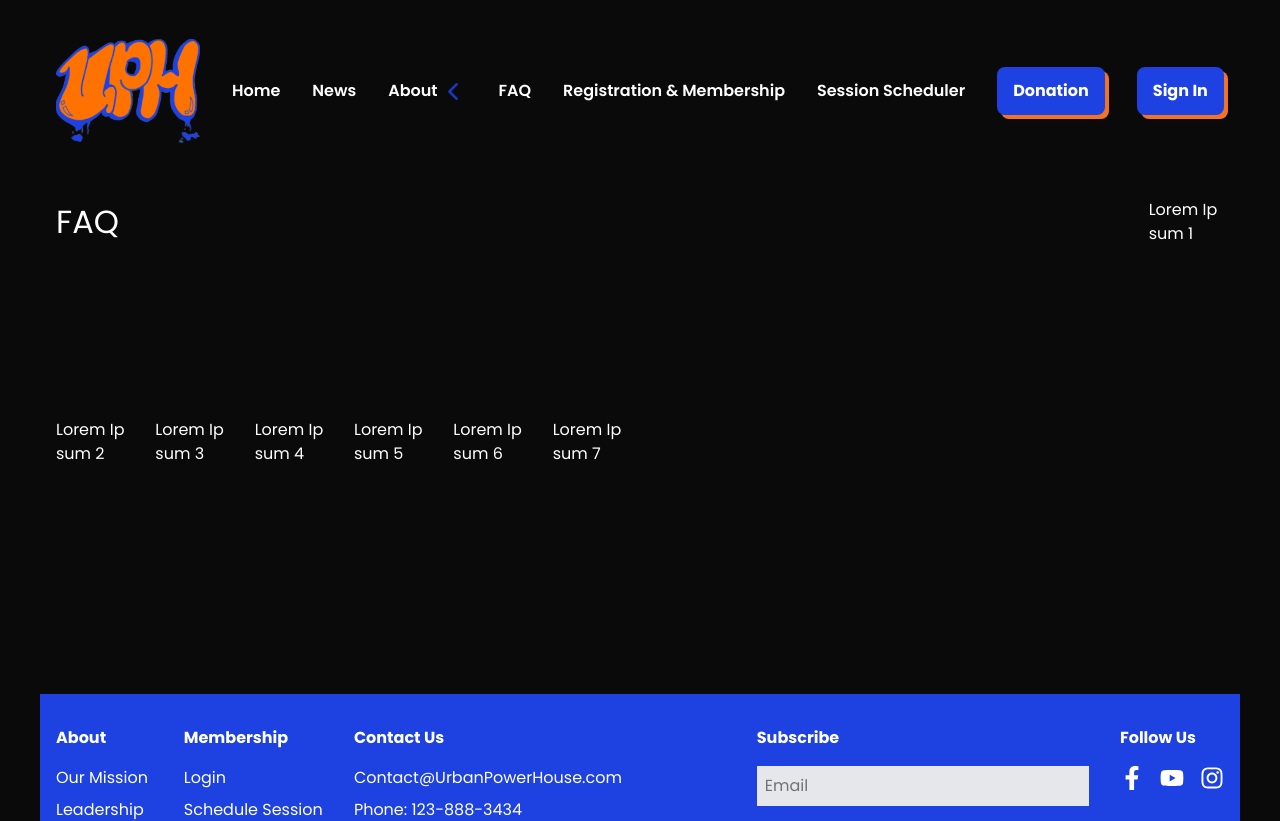
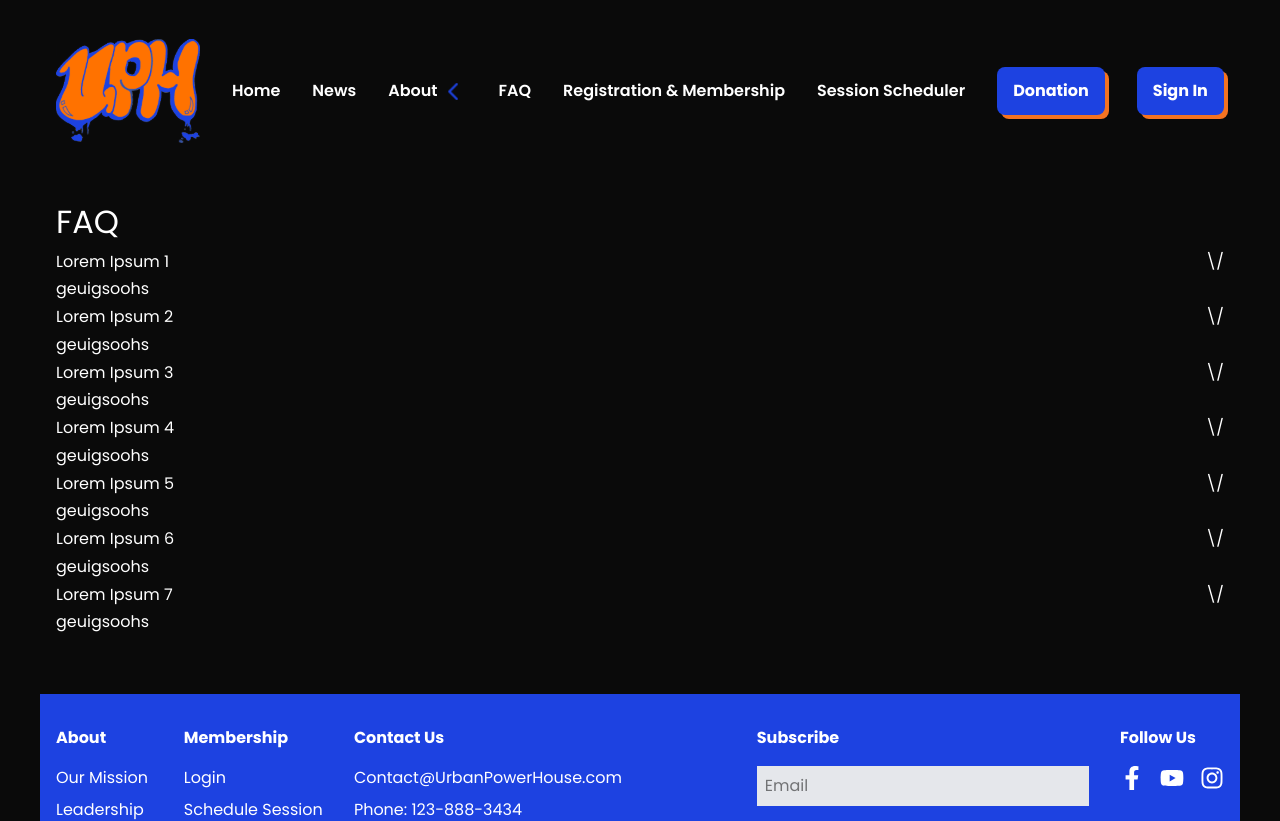
Before and after one commit to Artists-for-Humanity/urban-powerhouse, a Next.js app: page /FAQ in a window 1280 px wide. Shown: the top 821 px of the page. Built offline with nearby package versions, Linux system fonts and the light colour scheme.

Commit message:
Commit-day#4: Created container flex boxes, deleted useless row stuff, added new component for info, not finished with Onclick function

```diff
--- a/pages/FAQ.tsx
+++ b/pages/FAQ.tsx
@@ -8,47 +8,60 @@ import '../app/globals.css';
 
 
 export default function FAQ() {
+
 function Question({ text }) {
-  return <div className="col-start-1 col-span-6 FAQ">{text}</div>
+  return <div className="FAQ">{text}</div>
 }
 
 function MoreInfoButton({image}) {
-  return <button className="col-start-6 col-span-1 sm:col-start-8 lg:col-start-12 Click"></button>
+  return <button className="bg-{image} Click">\/</button>
 }
+
+function MoreInformation({ text, update }) {
+  return <div className="flex col-start-1 col-span-12 {update} Info">{text}</div>
+}
+
 
     return (
           <Grid className="gap-y-4 overflow-hidden break-all">
             <Navigation/>
               <Container className="min-h-[60vh] ">
                 <h1 className="text-[32px] col-span-11 title">FAQ</h1>
-                <div className="FAQ-Block-1">
+                <div className="flex place-content-between col-start-1 col-span-12 FAQ-Block-1">
                   <Question text = "Lorem Ipsum 1"/>
-                  <MoreInfoButton image = "3"/>
+                  <MoreInfoButton image = "arrowButton.png"/>
                 </div>
-                <div className="FAQ-Block-2">
+                <MoreInformation text = "geuigsoohs"/>
+                <div className="flex place-content-between col-start-1 col-span-12 FAQ-Block-2">
                   <Question text = "Lorem Ipsum 2"/>
-                  <MoreInfoButton image = "2"/>
+                  <MoreInfoButton image = "arrowButton.png"/>
                 </div>
-                <div className="FAQ-Block-3">
-                <Question text = "Lorem Ipsum 3"/>
-                <MoreInfoButton image = "2"/>
+                <MoreInformation text = "geuigsoohs"/>
+                <div className="flex place-content-between col-start-1 col-span-12 FAQ-Block-3">
+                  <Question text = "Lorem Ipsum 3"/>
+                  <MoreInfoButton image = "arrowButton.png"/>
                 </div>
-                <div className="FAQ-Block-4">
-                <Question text = "Lorem Ipsum 4"/>
-                <MoreInfoButton image = "2"/>
+                <MoreInformation text = "geuigsoohs"/>
+                <div className="flex place-content-between col-start-1 col-span-12 FAQ-Block-4">
+                  <Question text = "Lorem Ipsum 4"/>
+                  <MoreInfoButton image = "arrowButton.png"/>
                 </div>
-                <div className="FAQ-Block-5">
-                <Question text = "Lorem Ipsum 5"/>
-                <MoreInfoButton image = "2"/>
+                <MoreInformation text = "geuigsoohs"/>
+                <div className="flex place-content-between col-start-1 col-span-12 FAQ-Block-5">
+                  <Question text = "Lorem Ipsum 5"/>
+                  <MoreInfoButton image = "arrowButton.png"/>
                 </div>
-                <div className="FAQ-Block-6">
-                <Question text = "Lorem Ipsum 6"/>
-                <MoreInfoButton image = "2"/>
+                <MoreInformation text = "geuigsoohs"/>
+                <div className="flex place-content-between col-start-1 col-span-12 FAQ-Block-6">
+                  <Question text = "Lorem Ipsum 6"/>
+                  <MoreInfoButton image = "arrowButton.png"/>
                 </div>
-                <div className="FAQ-Block-7">
-                <Question text = "Lorem Ipsum 7"/>
-                <MoreInfoButton image = "2"/>
+                <MoreInformation text = "geuigsoohs"/>
+                <div className="flex place-content-between col-start-1 col-span-12 FAQ-Block-7">
+                  <Question text = "Lorem Ipsum 7"/>
+                  <MoreInfoButton image = "arrowButton.png"/>
                 </div>
+                <MoreInformation text = "geuigsoohs"/>
 
 
 
```
